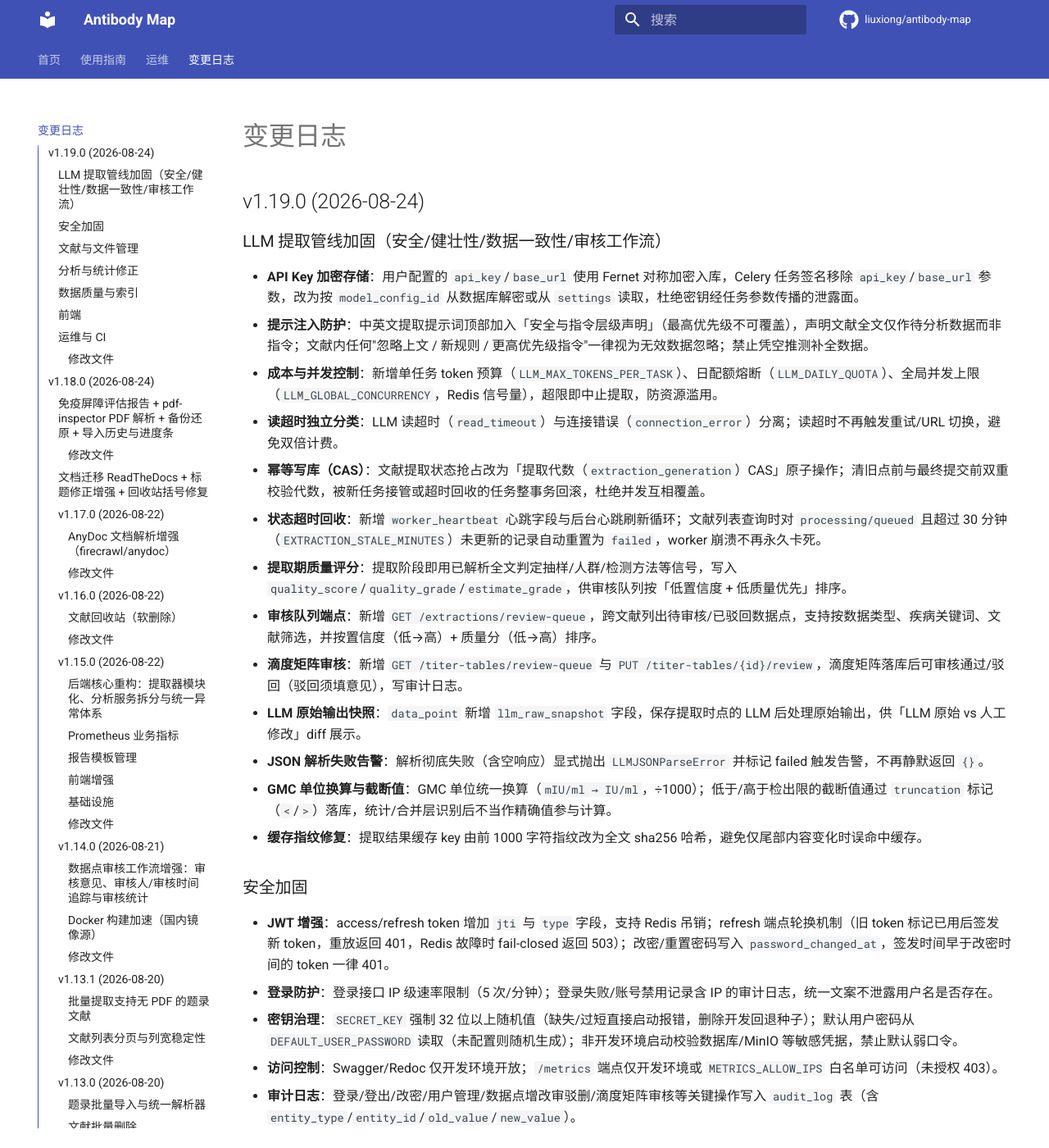
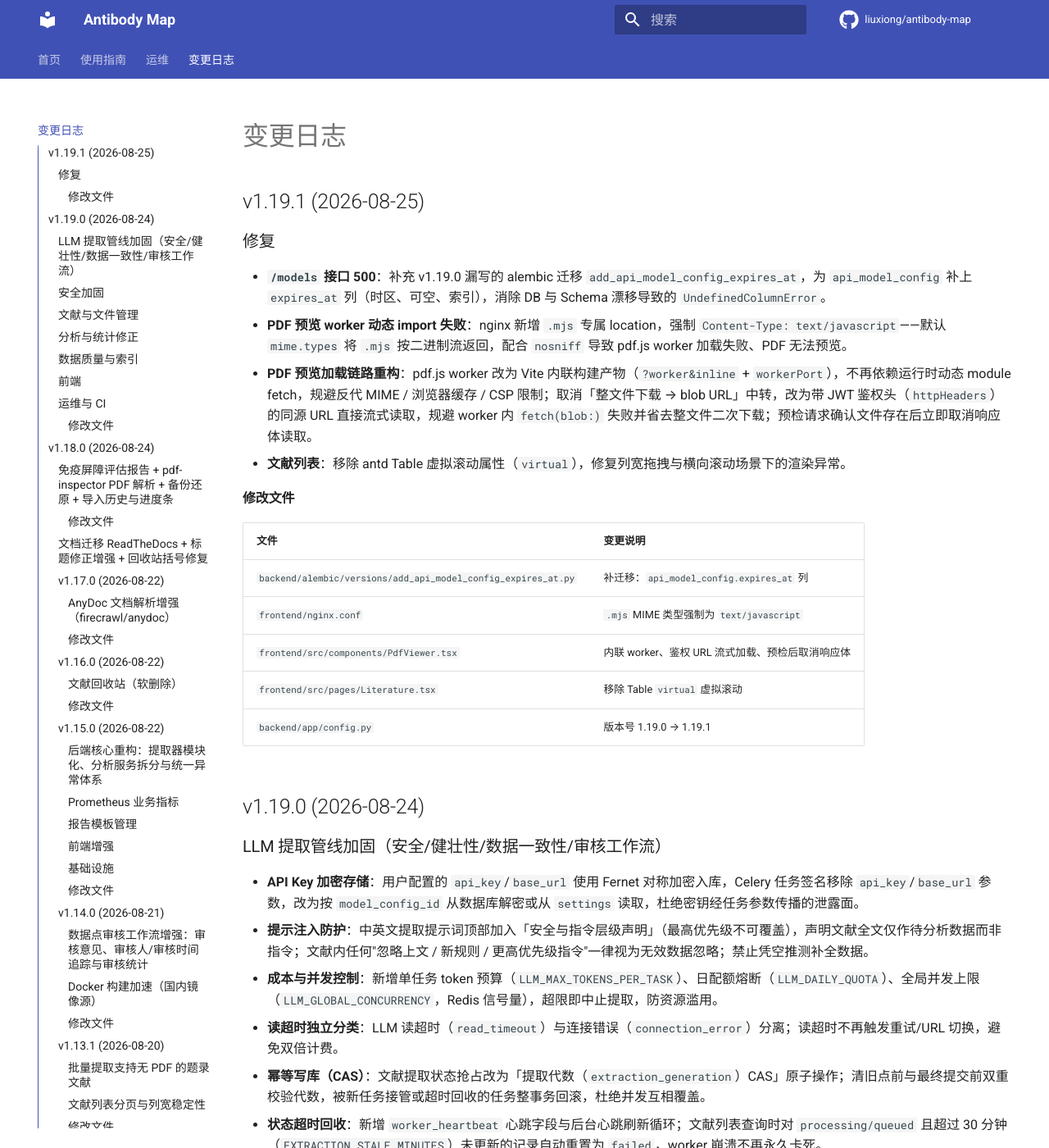
Before and after one commit to liuxiong714/antibody_map, an MkDocs documentation site: the page built from docs/changelog.md, in a window 1280 px wide and 1400 px high. Shown: the whole window at 82% size. Built offline with MkDocs 1.6.1 and Material for MkDocs 9.7.7, drawn with Linux system fonts in a browser that asks for light colours; comment, search, counter and statistics services are not loaded.

Commit message:
v1.19.1: PDF 预览内联 Worker 与流式加载修复 + 文献列表虚拟滚动回退
- PdfViewer: pdf.js worker 改为 Vite 内联构建（?worker&inline + workerPort），不再依赖运行时动态 module fetch；取消 blob URL 中转，改为带 JWT httpHeaders 的同源 URL 流式读取；预检确认文件存在后取消响应体，避免整文件二次下载
- Literature: 移除 antd Table virtual 虚拟滚动，修复列宽拖拽与横向滚动渲染异常
- docs: 新增变更日志 v1.19.1 条目；README 文献管理补充 PDF 在线预览说明
- chore: APP_VERSION 1.19.0 -> 1.19.1

```diff
--- a/docs/changelog.md
+++ b/docs/changelog.md
@@ -1,4 +1,23 @@
 # 变更日志
+
+## v1.19.1 (2026-08-25)
+
+### 修复
+
+- **`/models` 接口 500**：补充 v1.19.0 漏写的 alembic 迁移 `add_api_model_config_expires_at`，为 `api_model_config` 补上 `expires_at` 列（时区、可空、索引），消除 DB 与 Schema 漂移导致的 `UndefinedColumnError`。
+- **PDF 预览 worker 动态 import 失败**：nginx 新增 `.mjs` 专属 location，强制 `Content-Type: text/javascript`——默认 `mime.types` 将 `.mjs` 按二进制流返回，配合 `nosniff` 导致 pdf.js worker 加载失败、PDF 无法预览。
+- **PDF 预览加载链路重构**：pdf.js worker 改为 Vite 内联构建产物（`?worker&inline` + `workerPort`），不再依赖运行时动态 module fetch，规避反代 MIME / 浏览器缓存 / CSP 限制；取消「整文件下载 → blob URL」中转，改为带 JWT 鉴权头（`httpHeaders`）的同源 URL 直接流式读取，规避 worker 内 `fetch(blob:)` 失败并省去整文件二次下载；预检请求确认文件存在后立即取消响应体读取。
+- **文献列表**：移除 antd Table 虚拟滚动属性（`virtual`），修复列宽拖拽与横向滚动场景下的渲染异常。
+
+#### 修改文件
+
+| 文件 | 变更说明 |
+|------|----------|
+| `backend/alembic/versions/add_api_model_config_expires_at.py` | 补迁移：`api_model_config.expires_at` 列 |
+| `frontend/nginx.conf` | `.mjs` MIME 类型强制为 `text/javascript` |
+| `frontend/src/components/PdfViewer.tsx` | 内联 worker、鉴权 URL 流式加载、预检后取消响应体 |
+| `frontend/src/pages/Literature.tsx` | 移除 Table `virtual` 虚拟滚动 |
+| `backend/app/config.py` | 版本号 1.19.0 → 1.19.1 |
 
 ## v1.19.0 (2026-08-24)
 
--- a/frontend/src/pages/Literature.tsx
+++ b/frontend/src/pages/Literature.tsx
@@ -1856,7 +1856,6 @@
             showTotal: (t) => `共 ${t} 条${selectedRowKeys.length > 0 ? `，已选 ${selectedRowKeys.length} 条` : ''}`,
           }}
           scroll={{ x: 1045, y: 560 }}
-          virtual={items.length >= 50}
           size="middle"
         />
       </Card>
```
Also changed, not shown: README.md (+1 -1 lines), frontend/src/components/PdfViewer.tsx (+13 -17 lines), 1 other file.
